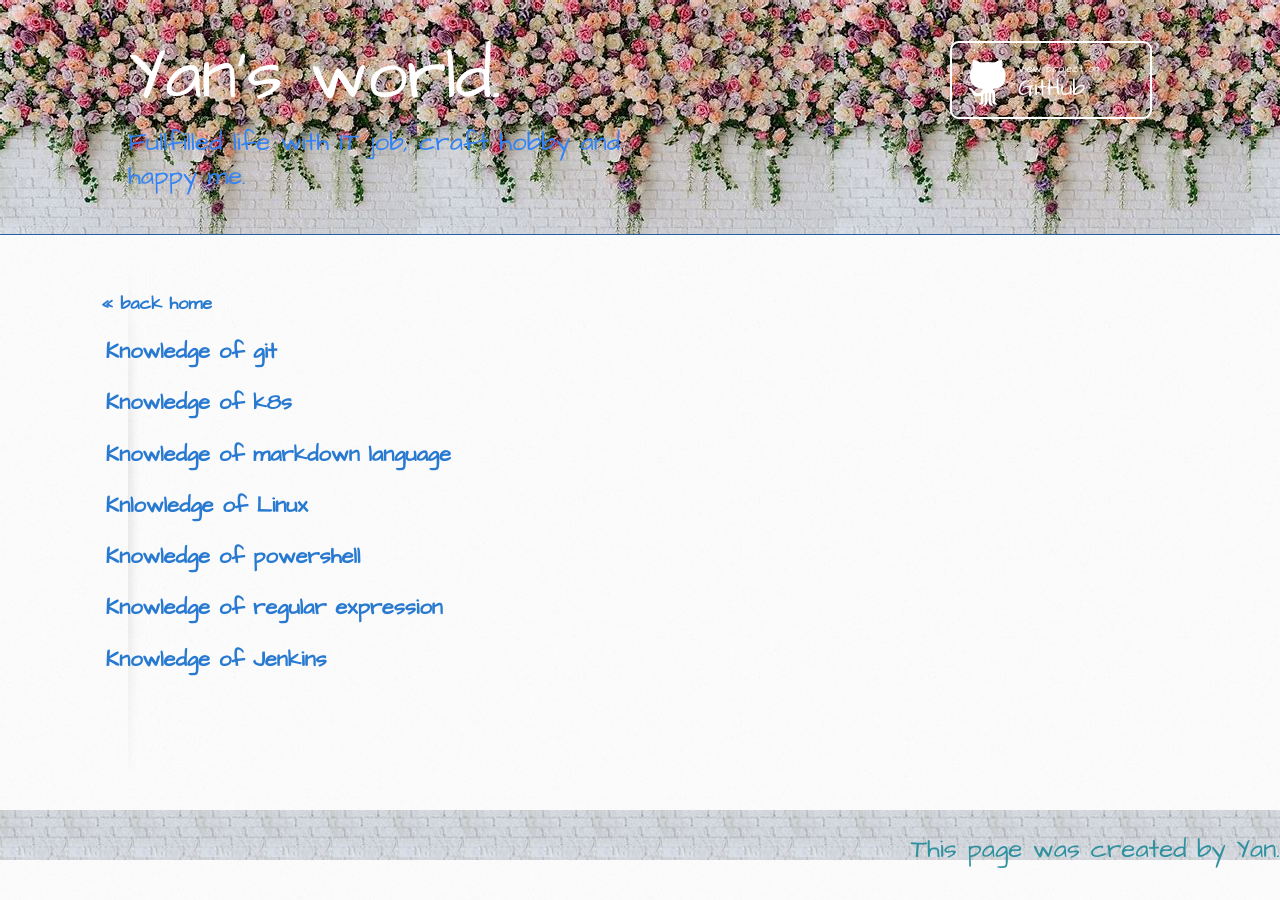
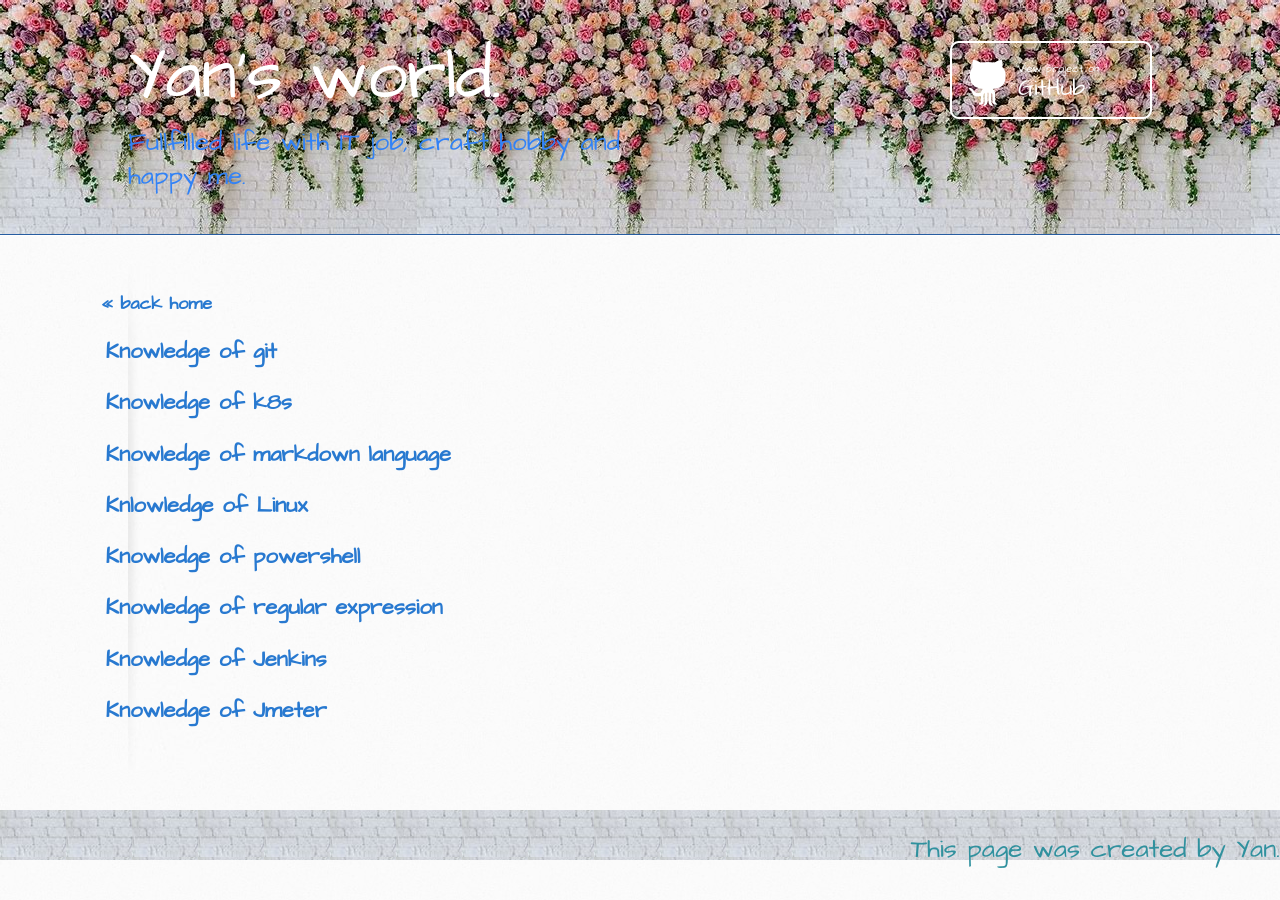
Before and after one commit to itcraftme/itcraftme, a Jekyll site: the page built from docs/it/index.md, in a window 1280 px wide. Built offline with Jekyll 4.4.1, drawn with Linux system fonts in a browser that asks for light colours; our own code applies the rules of GitHub Pages for plain Markdown files.

Commit message:
Update index.md

```diff
--- a/docs/it/index.md
+++ b/docs/it/index.md
@@ -9,3 +9,4 @@ layout: default
 ## [Knowledge of powershell](./powershell.md)
 ## [Knowledge of regular expression](./regex.md)
 ## [Knowledge of Jenkins](./Jenkins.md)
+## [Knowledge of Jmeter](./Jmeter.md)
```
